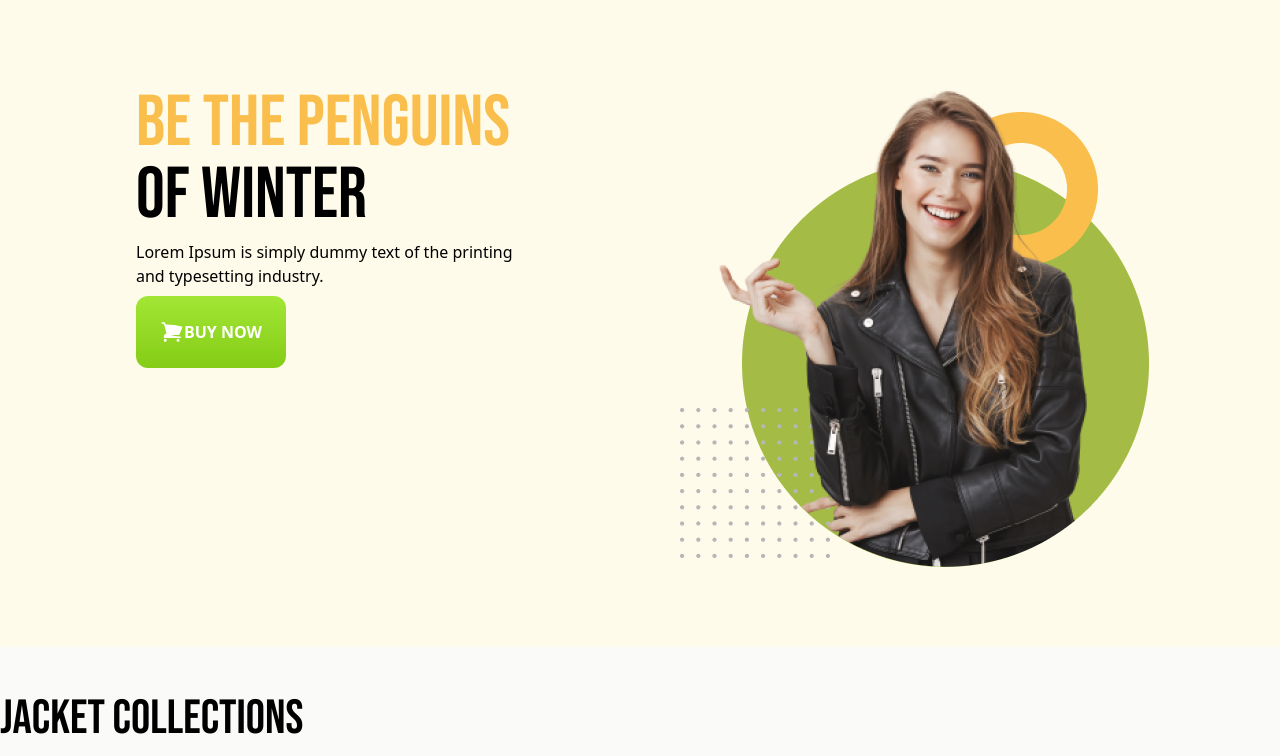
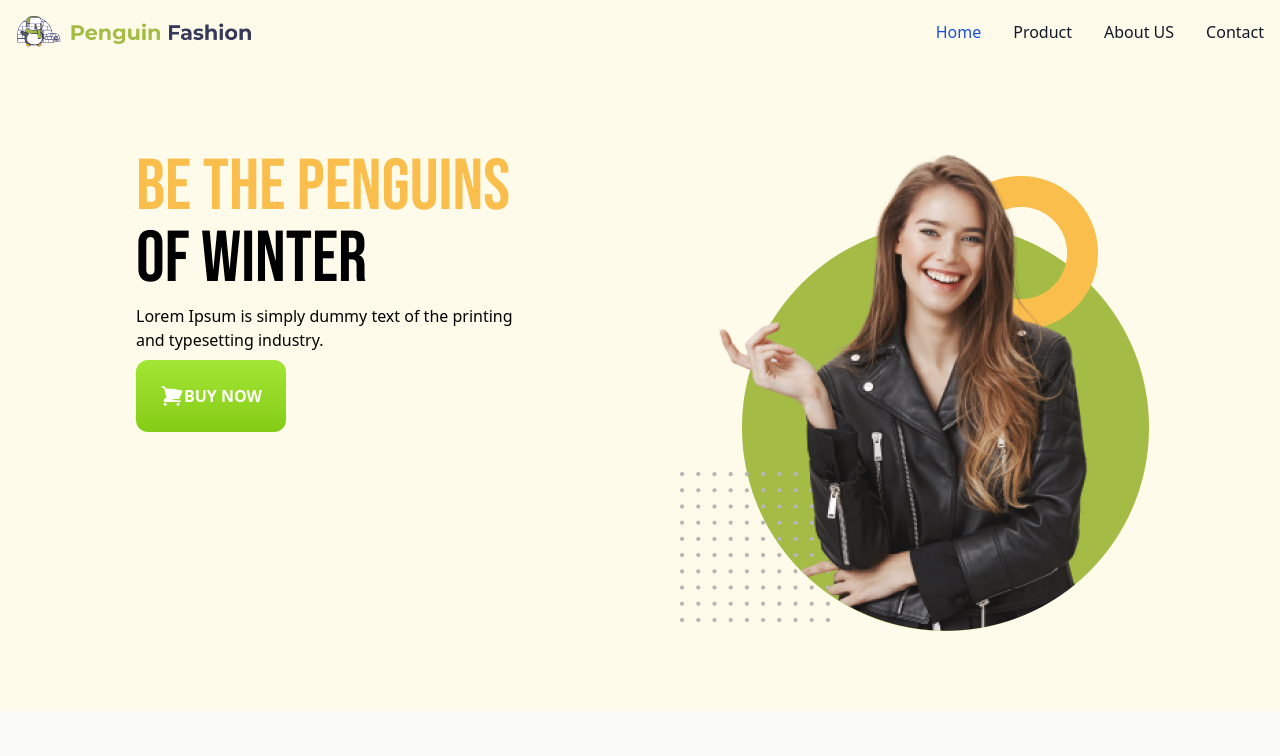
Before and after one commit to SteelTitan1/penguin-fashion-resources, a plain HTML site: page index.html in a window 1280 px wide. Shown: the top 756 px of the page. Drawn offline with nearby package versions, Linux system fonts and the light colour scheme.

Commit message:
navbar added

```diff
--- a/index.html
+++ b/index.html
@@ -23,26 +23,43 @@
     </style>
 </head>
 <body class="bg-[#fafaf9]">
-    <!-- <nav>
-        nav Left
-        <div>
-            <div>
+    <nav>
 
-            </div>
-            <div>
-                <p>Penguin Fashion</p>
-            </div>
-        </div>
+<nav class="bg-[#fffbeb] border-gray-200 dark:bg-gray-900">
+    <div class="max-w-screen-xl flex flex-wrap items-center justify-between mx-auto p-4">
+      <a href="https://flowbite.com/" class="flex items-center">
+          <img src="./icons/logo.png" class="h-8 mr-3" alt="Flowbite Logo" />
 
-
-        <div>
-
-        </div>
+      </a>
+      <button data-collapse-toggle="navbar-default" type="button" class="inline-flex items-center p-2 w-10 h-10 justify-center text-sm text-gray-500 rounded-lg md:hidden hover:bg-gray-100 focus:outline-none focus:ring-2 focus:ring-gray-200 dark:text-gray-400 dark:hover:bg-gray-700 dark:focus:ring-gray-600" aria-controls="navbar-default" aria-expanded="false">
+          <span class="sr-only">Open main menu</span>
+          <svg class="w-5 h-5" aria-hidden="true" xmlns="http://www.w3.org/2000/svg" fill="none" viewBox="0 0 17 14">
+              <path stroke="currentColor" stroke-linecap="round" stroke-linejoin="round" stroke-width="2" d="M1 1h15M1 7h15M1 13h15"/>
+          </svg>
+      </button>
+      <div class="hidden w-full md:block md:w-auto" id="navbar-default">
+        <ul class="font-medium flex flex-col p-4 md:p-0 mt-4 border border-gray-100 rounded-lg bg-gray-50 md:flex-row md:space-x-8 md:mt-0 md:border-0 md:bg-[#fffbeb] dark:bg-gray-800 md:dark:bg-gray-900 dark:border-gray-700">
+          <li>
+            <a href="#" class="block py-2 pl-3 pr-4 text-white bg-blue-700 rounded md:bg-transparent md:text-blue-700 md:p-0 dark:text-white md:dark:text-blue-500" aria-current="page">Home</a>
+          </li>
+          <li>
+            <a href="#" class="block py-2 pl-3 pr-4 text-gray-900 rounded hover:bg-gray-100 md:hover:bg-transparent md:border-0 md:hover:text-blue-700 md:p-0 dark:text-white md:dark:hover:text-blue-500 dark:hover:bg-gray-700 dark:hover:text-white md:dark:hover:bg-transparent">Product</a>
+          </li>
+          <li>
+            <a href="#" class="block py-2 pl-3 pr-4 text-gray-900 rounded hover:bg-gray-100 md:hover:bg-transparent md:border-0 md:hover:text-blue-700 md:p-0 dark:text-white md:dark:hover:text-blue-500 dark:hover:bg-gray-700 dark:hover:text-white md:dark:hover:bg-transparent">About US</a>
+          </li>
+          <li>
+            <a href="#" class="block py-2 pl-3 pr-4 text-gray-900 rounded hover:bg-gray-100 md:hover:bg-transparent md:border-0 md:hover:text-blue-700 md:p-0 dark:text-white md:dark:hover:text-blue-500 dark:hover:bg-gray-700 dark:hover:text-white md:dark:hover:bg-transparent">Contact</a>
+          </li>
+        </ul>
+      </div>
+    </div>
+  </nav>
 
 
 
 
-    </nav> -->
+    </nav>
     <header class="flex flex-col md:flex-row justify-between py-20 px-4 md:px-32  bg-[#fffbeb]">
 
             <div>
```
